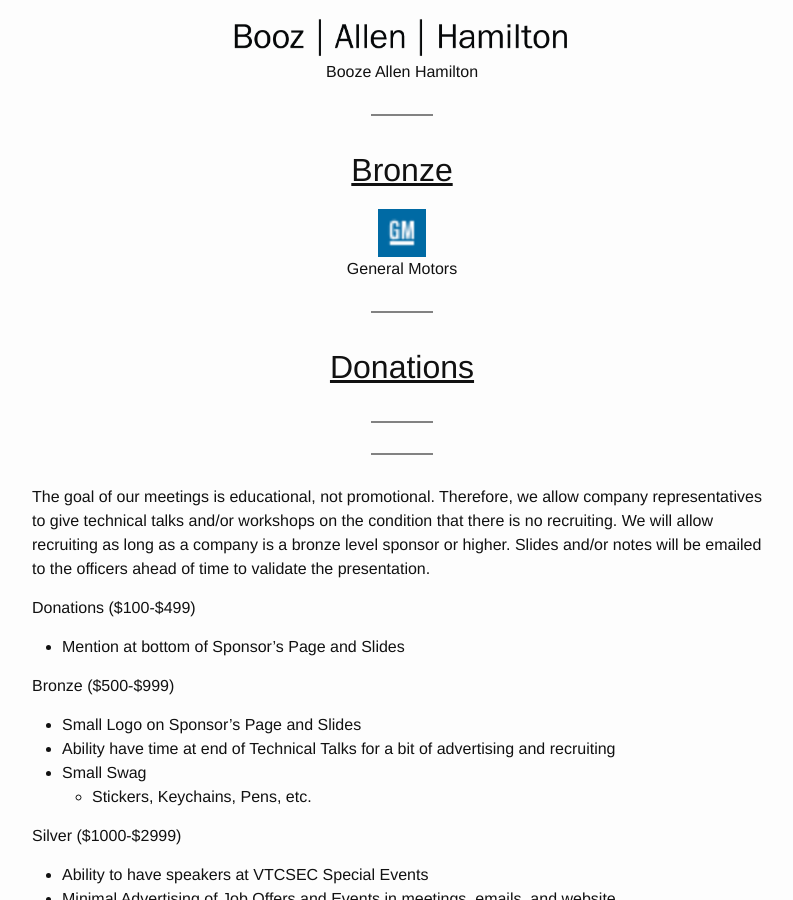
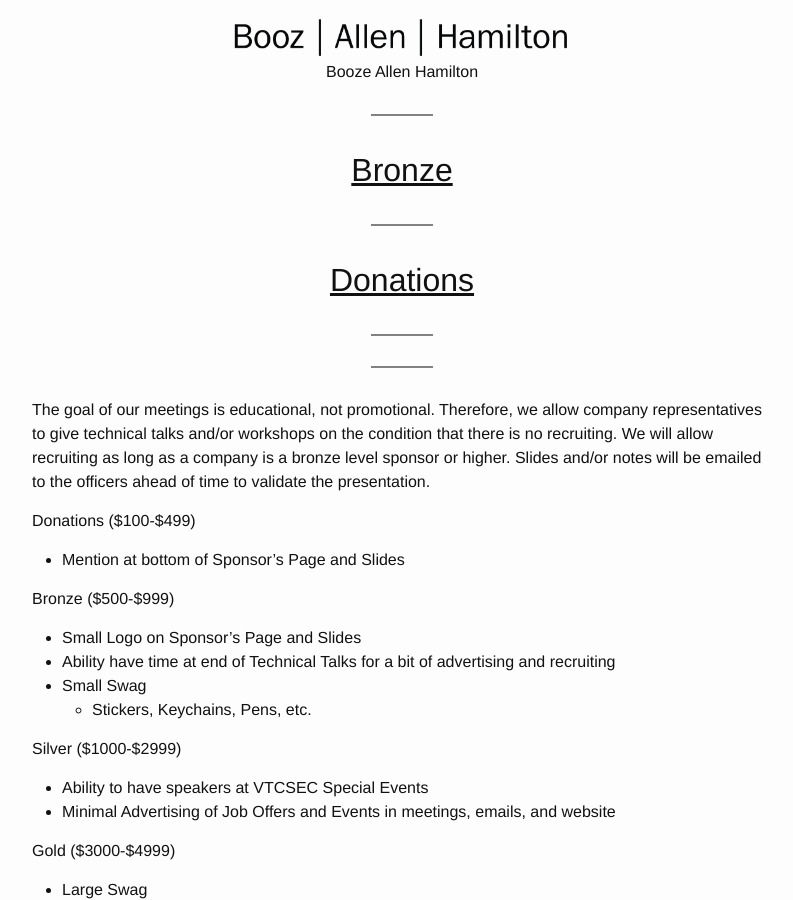
Before and after one commit to VTCSec/vtcsec.org, a Jekyll site: the page built from sponsors.md, in a window 1280 px wide and 900 px high, scrolled down 964 px. Shown: the whole window, without its empty margins (238-1031 px from the left). Built offline with Jekyll 4.4.1, drawn with Linux system fonts in a browser that asks for light colours.

Commit message:
Removed GM

```diff
--- a/sponsors.md
+++ b/sponsors.md
@@ -24,10 +24,6 @@
 Booze Allen Hamilton</p>
 <hr>
 <h2 align="center"><u>Bronze</u></h2>
-<p align="center">
-<a href="https://www.gm.com/" target="_blank"><img src="http://www.vtcsec.org/images/sponsor-gm-tiny.gif" alt="General Motors Logo" align="center" height="48" width="48"></a>
-<br>
-General Motors</p>
 <hr>
 <h2 align="center"><u>Donations</u></h2><hr>
 --------
```
